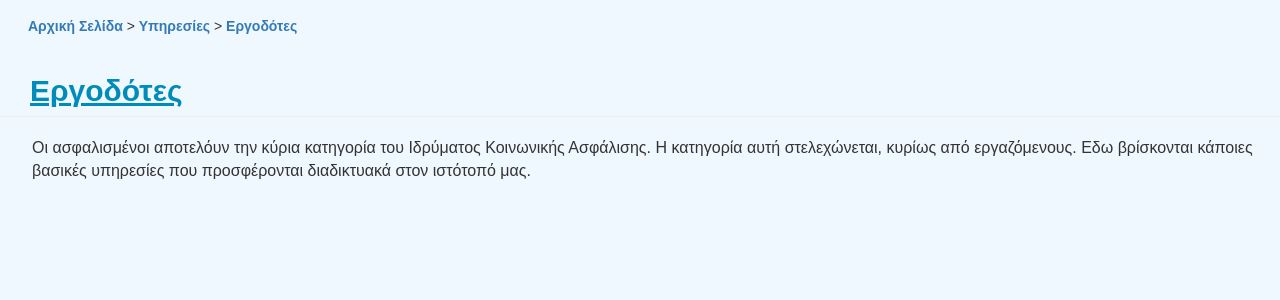
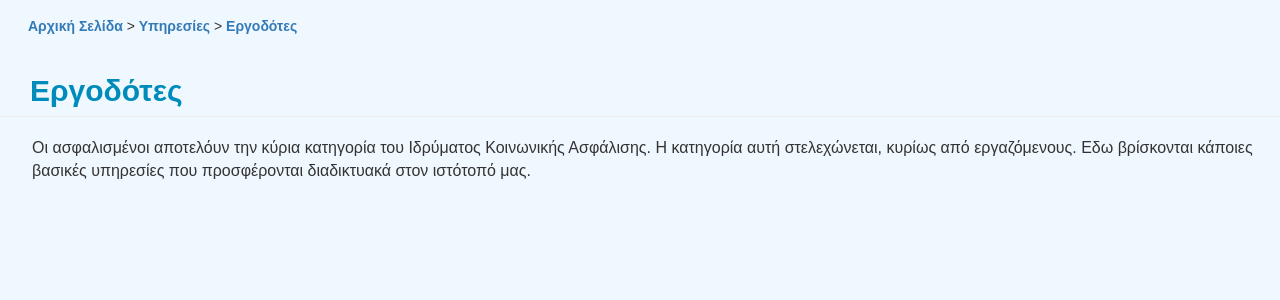
Before and after one commit to AlexandrosKal/EAM, a PHP site: page /employers.php in a window 1280 px wide. Shown: the part 163-463 px from the top of the page. Run offline with PHP 8.4, Linux system fonts and the light colour scheme; some libraries are stand-ins or nearby versions.

Commit message:
Diagrafi underlining ston titlo apo employers.php

```diff
--- a/employers.php
+++ b/employers.php
@@ -21,7 +21,7 @@
 		<?php		require 'navbar.php' ;?>
 		<!--- set to path-->
 		<h5> <a href="index.php" class="padding"> <b> Αρχική Σελίδα </b> </a> > <a href="services.php"> <b> Υπηρεσίες </b> </a> > <a href="employers.php"> <b>  Εργοδότες </b> </a></h5>
-    <h2 class="page-header"> <b> <u> Εργοδότες </b> </u> </h2>
+    <h2 class="page-header"> <b> Εργοδότες </b> </h2>
 
     <p class="st">
       Οι ασφαλισμένοι αποτελόυν την κύρια κατηγορία του Ιδρύματος Κοινωνικής Ασφάλισης. Η κατηγορία αυτή στελεχώνεται, κυρίως από εργαζόμενους.
```
